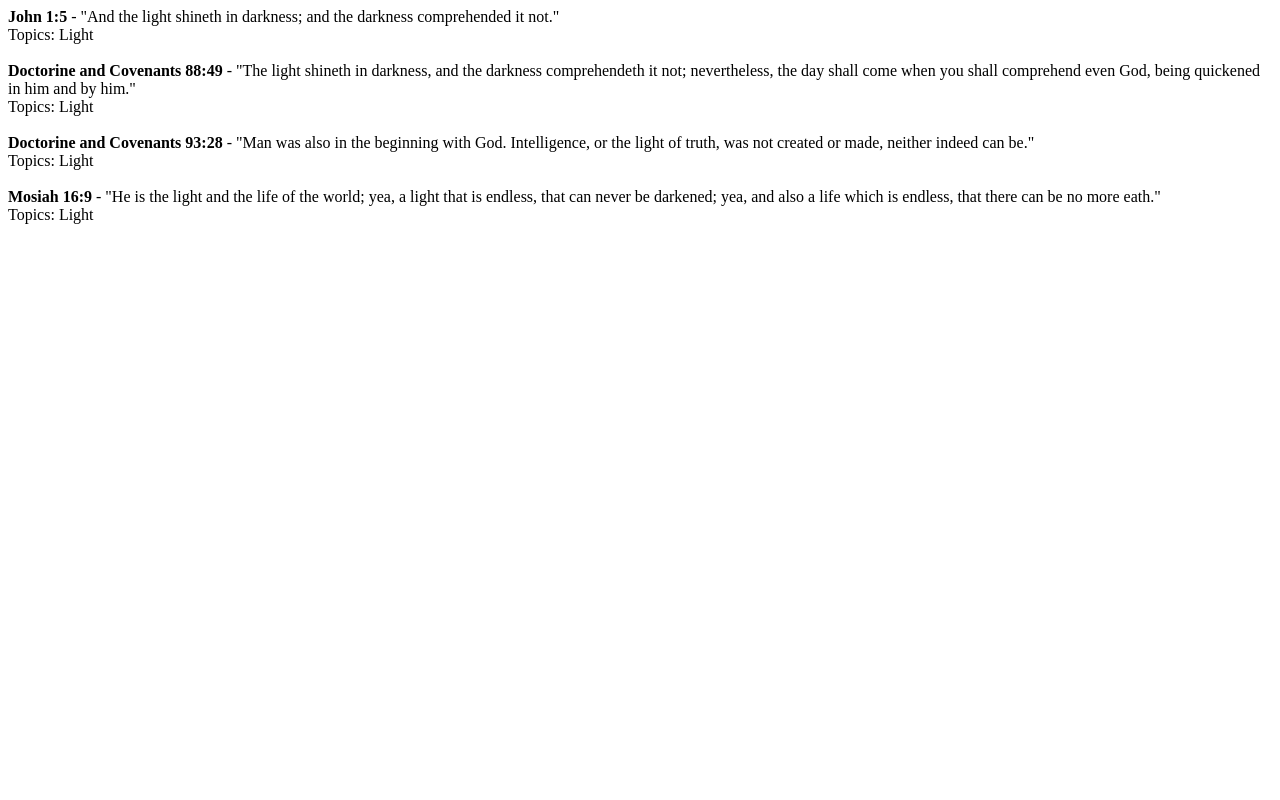
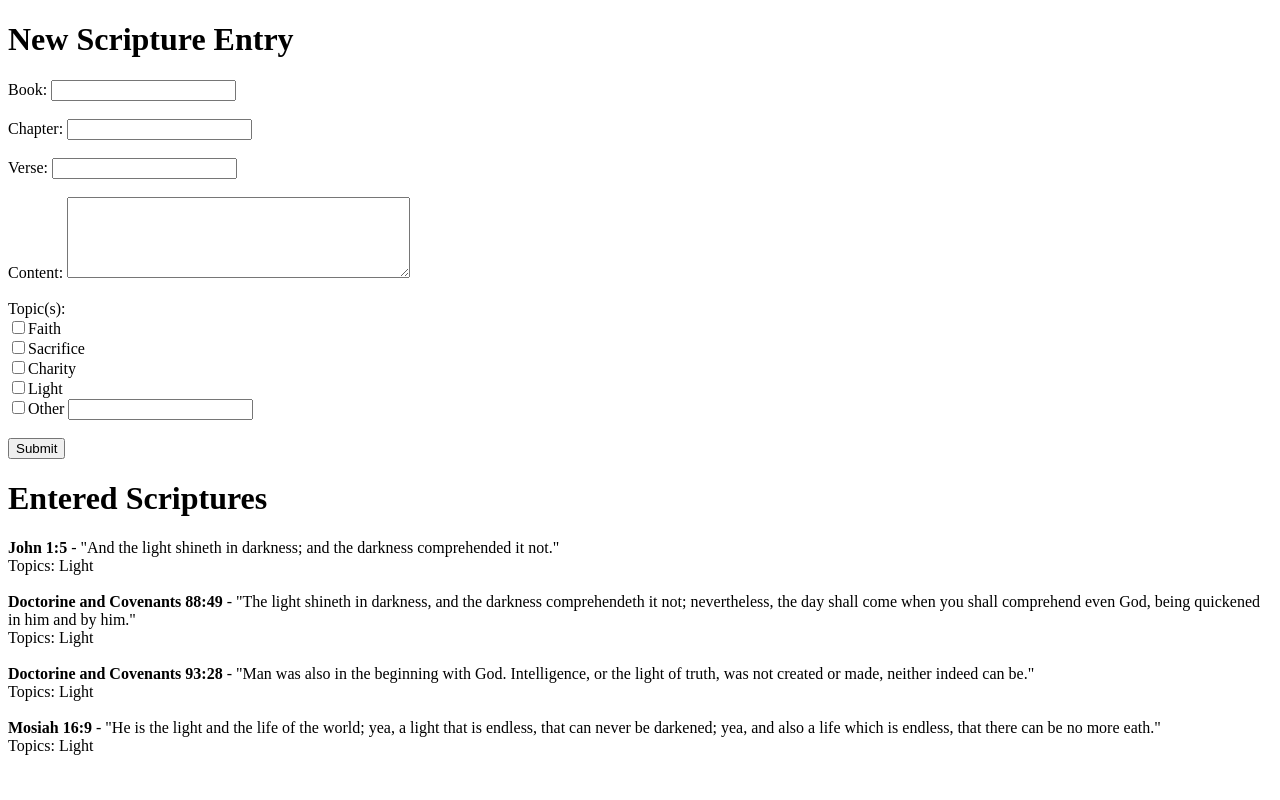
Before and after one commit to Bodily-Brad/CS313-Group, a PHP site: page / in a window 1280 px wide. Run offline with PHP 8.4, Linux system fonts and the light colour scheme; data comes from the database, SQL or seed files in the repository.

Commit message:
Converted add_scriptures.php to a view in /views/addScriptureForm.php Modified index.php to show addScriptureForm

```diff
--- a/5.02/index.php
+++ b/5.02/index.php
@@ -14,11 +14,16 @@
     } elseif (isset($_POST["action"])) {
         $action = $_POST["action"];
     } else {
-        $action = "none";
+        $action = "showaddscriptureform";
     }
 
     switch (strtolower($action))
     {
+        case "showaddscriptureform":
+            $scriptures = getAllScriptures();
+            $topics = getAllTopics();
+            include('views/addScriptureForm.php');
+            break;
         // Show all Scriptures
         default:
             // Get all scriptures
--- /dev/null
+++ b/5.02/views/addScriptureForm.php
@@ -0,0 +1,42 @@
+<!DOCTYPE html>
+<?php
+    // Requires $scriptures as an array of scriptures
+    // Requires $topics as an array of topics
+    require_once('dbConnection.php');
+    require_once('models/scriptures.php');
+?>
+<html>
+    <head>
+        <meta charset="UTF-8">
+        <title></title>
+    </head>
+    <body>
+        <h1>New Scripture Entry</h1>
+        <form>
+            <label>Book: </label><input name="book"><br><br>
+            <label>Chapter: </label><input name="chapter"><br><br>
+            <label>Verse: </label><input name="verse"><br><br>
+            <label>Content: <label><textarea name="content" rows="5" cols="40"></textarea><br><br>
+            Topic(s):<br>
+            <?php
+            if (empty($topics)) $topics = array();
+                foreach ($topics as $topic):?>
+                    <input type="checkbox" name="$topic['name']" value="$topic['id']"><?=$topic['name']?><br>
+            <?php endforeach; ?>
+                    <input type='checkbox' name='topics[]' value='other'>Other <input name='other'><br><br>
+            <input type='hidden' name='action' value='addScripture'>
+            <input type='submit' value='Submit'>
+        </form>
+        <h1>Entered Scriptures</h1>
+        <?php
+            if (!empty($scriptures))
+            {
+                foreach ($scriptures as $scripture)
+                {
+                    $topics = getTopicsByScriptureID($scripture['id']);
+                    include('_displayScripture.php');
+                }
+            }
+        ?>
+    </body>
+</html>
--- a/5.02/views/displayAllScriptures.php
+++ b/5.02/views/displayAllScriptures.php
@@ -23,9 +23,6 @@ and open the template in the editor.
                 include('_displayScripture.php');
             }
         }
-
-
-
         ?>
     </body>
 </html>
```
